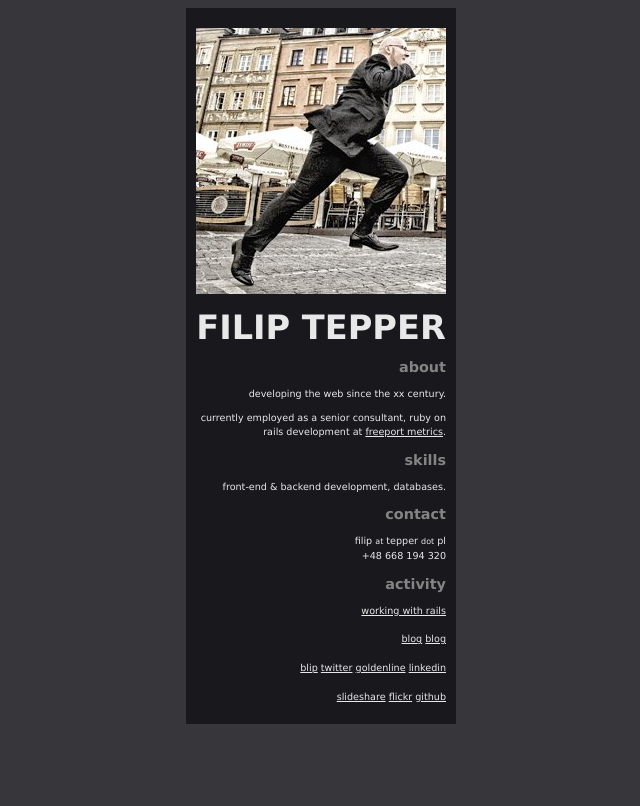
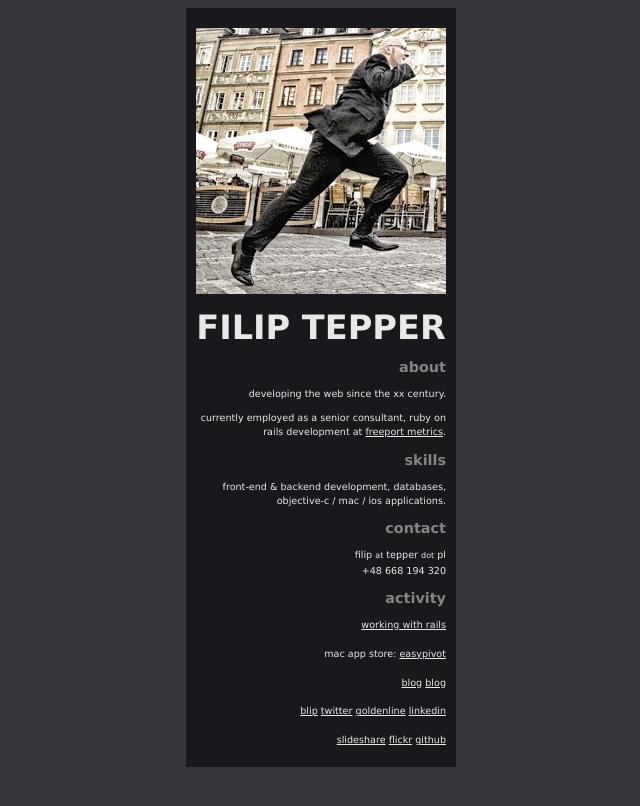
Before and after one commit to filiptepper/tepper.pl, a Jekyll site: the page built from site/index.markdown, in a window 1280 px wide. Shown: the top 806 px of the page, without its empty margins (319-959 px from the left). Built offline with Jekyll 4.4.1, drawn with Linux system fonts in a browser that asks for light colours; Markdown is read by kramdown in place of the engine named in the settings.

Commit message:
landing page

```diff
--- a/site/index.markdown
+++ b/site/index.markdown
@@ -17,7 +17,7 @@ Currently employed as a Senior Consultant, Ruby on Rails development at <a href=
 
 <h2>Skills</h2>
 <p id="tags">
-  Front-end &amp; backend development, databases.
+  Front-end &amp; backend development, databases, Objective-C / Mac / iOS applications.
 </p>
 
 <h2>Contact</h2>
@@ -30,16 +30,16 @@ Currently employed as a Senior Consultant, Ruby on Rails development at <a href=
 <p>
   <a href="http://workingwithrails.com/person/18976-filip-tepper">Working With Rails</a>
   <br /><br />
+  mac app store: <a href="http://easypivot.filiptepper.com/">EasyPivot</a>
+  <br /><br />
   <a href="http://filiptepper.com/">Blog</a>
   <a href="http://tepper.pl/">Blog</a>
-  <br />
-  <br />
+  <br /><br />
   <a href="http://filiptepper.blip.pl/">Blip</a>
   <a href="http://twitter.com/filiptepper">Twitter</a>
   <a href="http://www.goldenline.pl/filip-tepper">GoldenLine</a>
   <a href="http://www.linkedin.com/in/filiptepper">LinkedIn</a>
-  <br />
-  <br />
+  <br /><br />
   <a href="http://www.slideshare.net/filiptepper">Slideshare</a>
   <a href="http://flickr.com/photos/filiptepper">Flickr</a>
   <a href="http://github.com/filiptepper">Github</a>
```
